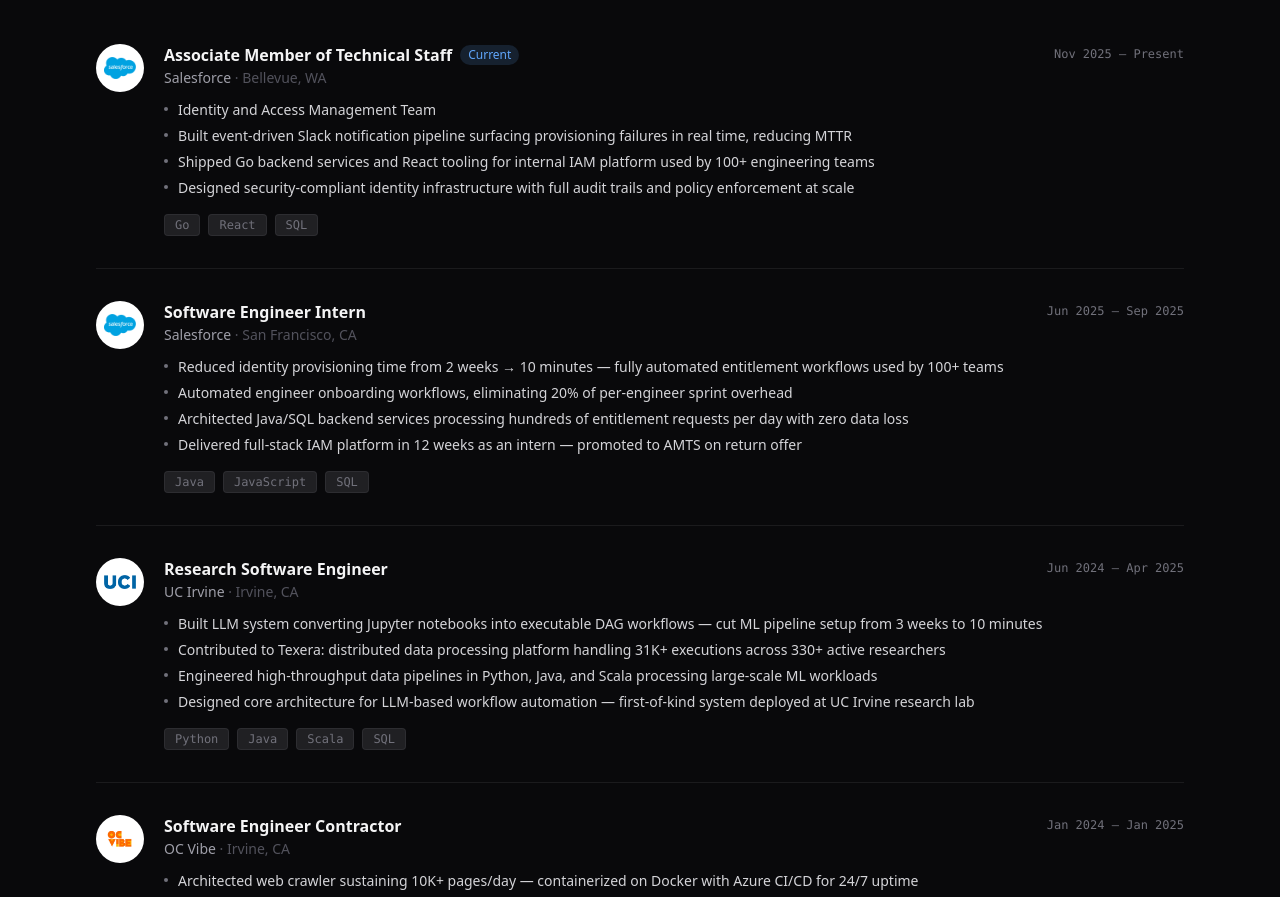
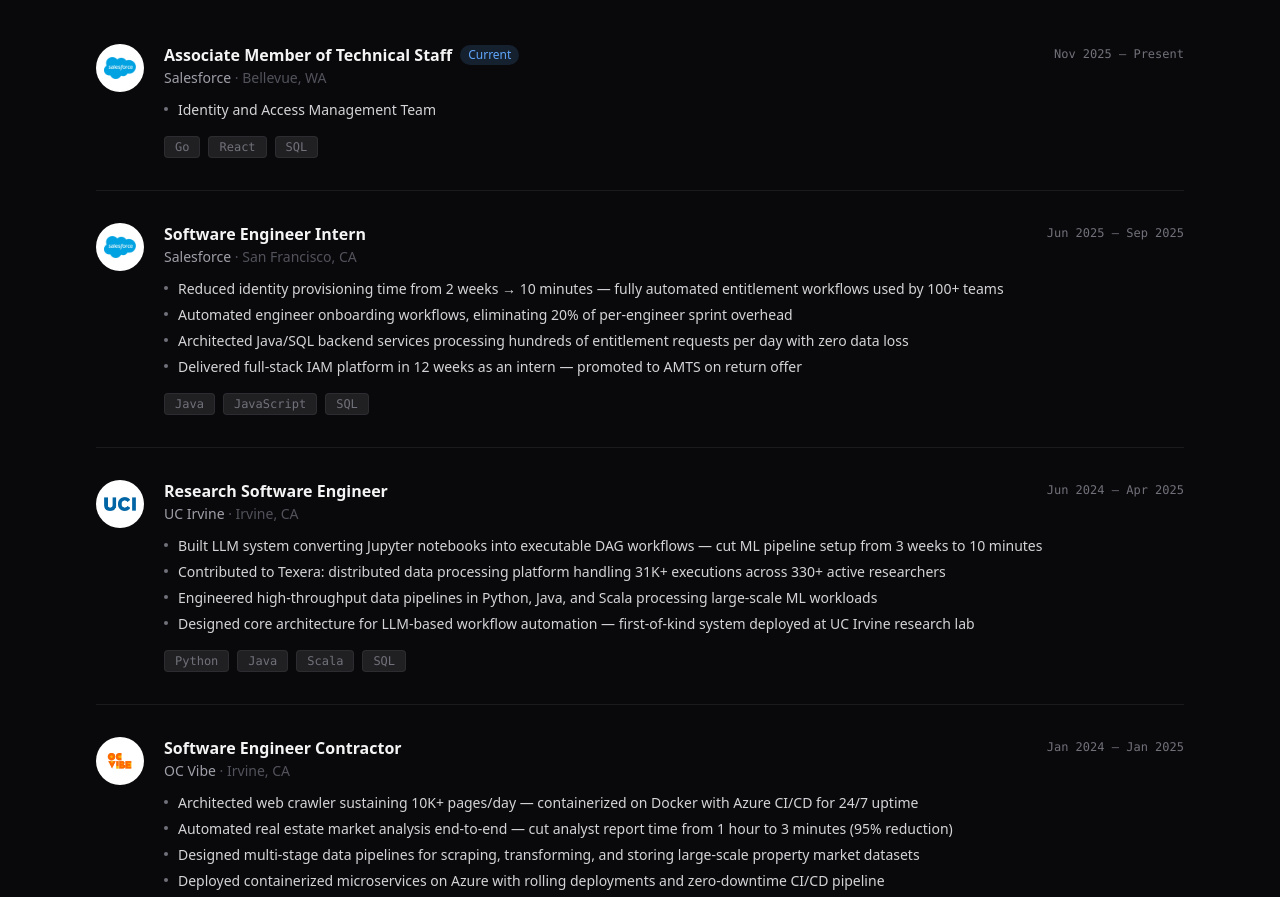
Before and after one commit to JeshChoi/portfolio, a Next.js app: page / in a window 1280 px wide. Shown: the part 2120-3017 px from the top of the page. Built offline with nearby package versions, Linux system fonts and the light colour scheme.

Commit message:
update experience

```diff
--- a/data/portfolio.ts
+++ b/data/portfolio.ts
@@ -120,10 +120,7 @@
       description:
         "Owning and scaling a production identity and access management (IAM) provisioning pipeline supporting ~50K internal users. Contributing to the next-generation identity platform focused on scalability, security, and automation.",
       impact: [
-        "Identity and Access Management Team",
-        "Built event-driven Slack notification pipeline surfacing provisioning failures in real time, reducing MTTR",
-        "Shipped Go backend services and React tooling for internal IAM platform used by 100+ engineering teams",
-        "Designed security-compliant identity infrastructure with full audit trails and policy enforcement at scale",
+        "Identity and Access Management Team"
       ],
       tech: ["Go", "React", "SQL"],
     },
```
